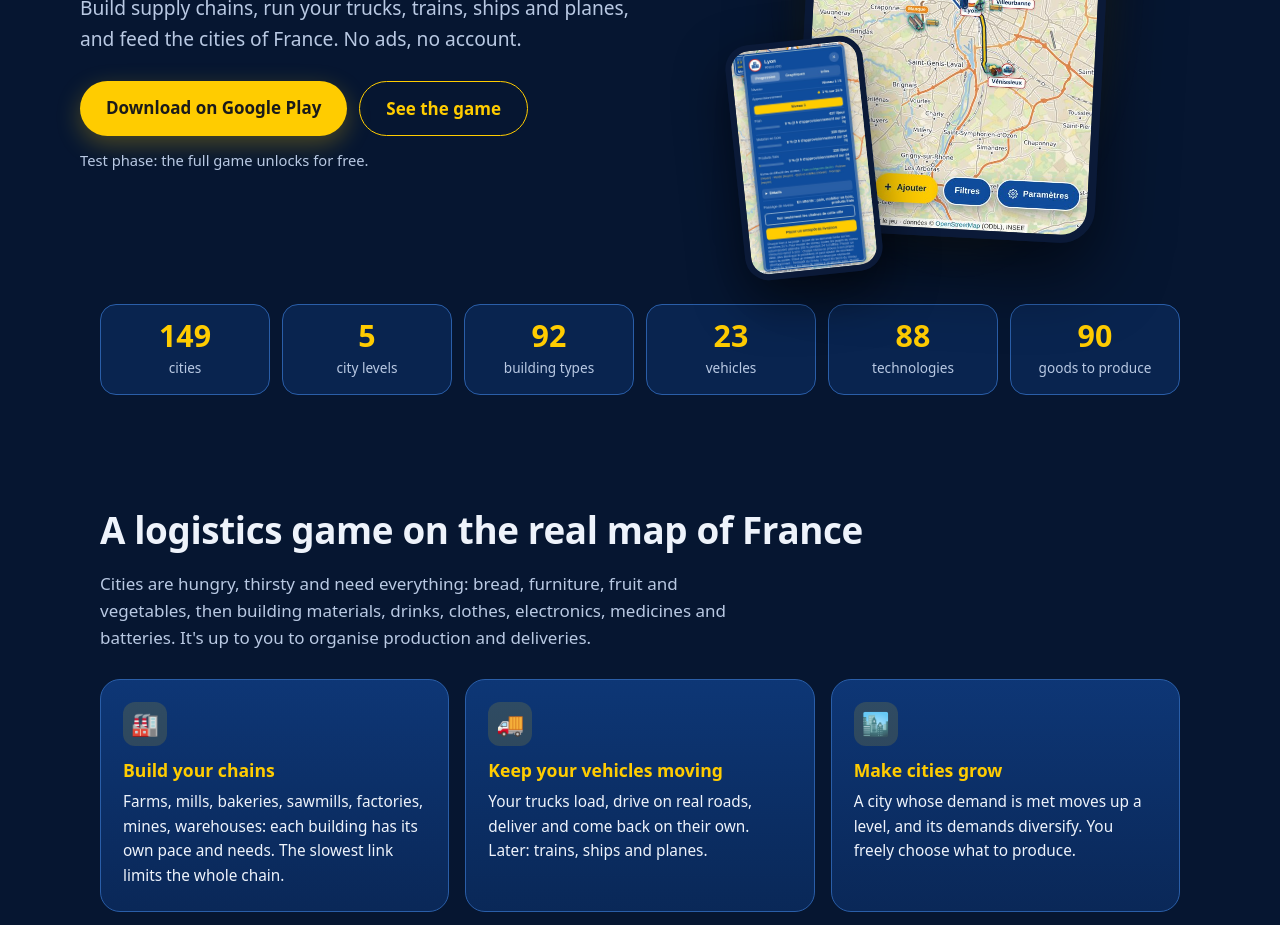
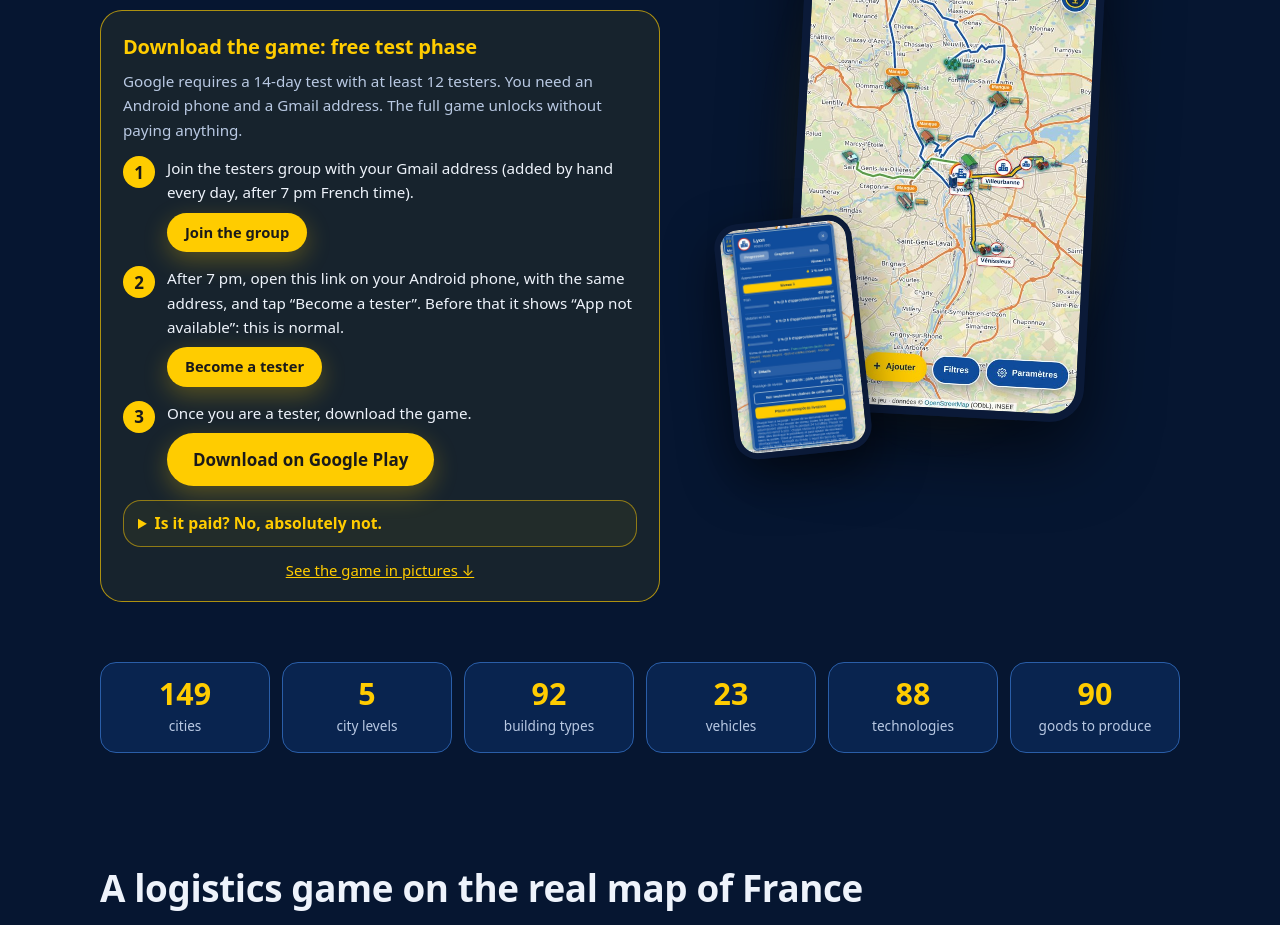
Before and after one commit to jerome1673/hexagon-logistics-tycoon, a plain HTML site: page index.html in a window 1280 px wide. Shown: the part 417-1342 px from the top of the page. Drawn offline with Linux system fonts and the light colour scheme.

Commit message:
Site : le bouton Google Play et la phase de test regroupés en haut de page
Co-Authored-By: Claude Sonnet 5.5 <noreply@anthropic.com>
Claude-Session: https://claude.ai/code/session_017N6t9zTNFG8JMXm47zLriF

```diff
--- a/index.html
+++ b/index.html
@@ -14,7 +14,7 @@ header img{width:36px;height:36px;border-radius:10px}header b{font-size:1.05rem}
 header nav{margin-left:auto;display:flex;gap:20px;align-items:center}header nav a{color:var(--doux);text-decoration:none;font-size:.95rem}
 .btn{display:inline-block;background:var(--or);color:#1a1a1a;font-weight:800;padding:13px 26px;border-radius:999px;text-decoration:none;box-shadow:0 8px 24px rgba(255,204,0,.28)}
 .btn.petit{padding:8px 18px;font-size:.92rem}.btn.vide{background:transparent;color:var(--or);border:1.5px solid var(--or);box-shadow:none}
-.hero{display:grid;grid-template-columns:1.1fr .9fr;gap:40px;align-items:center;padding:70px 0 50px}
+.hero{display:grid;grid-template-columns:1.1fr .9fr;gap:40px;align-items:center;padding:70px 20px 50px}
 .pastille{display:inline-block;border:1px solid var(--or);color:var(--or);padding:4px 14px;border-radius:999px;font-size:.85rem;letter-spacing:.04em;text-transform:uppercase}
 h1 b{font-weight:inherit}h1{font-size:clamp(2.4rem,6vw,4.2rem);line-height:1.04;margin:16px 0 14px;letter-spacing:-.02em}h1 .mot{color:var(--or)}
 .accroche{font-size:1.2rem;color:var(--doux);max-width:560px}.cta{display:flex;gap:12px;flex-wrap:wrap;margin:26px 0 10px}
@@ -44,13 +44,19 @@ section{padding:46px 0}
 .nouv p{margin:0;color:var(--texte)}
 .comm{display:flex;gap:12px;flex-wrap:wrap}
 footer{border-top:1px solid rgba(42,94,168,.5);padding:30px 0 44px;color:var(--doux);text-align:center;font-size:.93rem}
-@media(max-width:860px){.hero{grid-template-columns:1fr;padding-top:36px}.tel{order:-1}.bande{grid-template-columns:repeat(3,1fr)}.grille,.etapes{grid-template-columns:1fr}.nouv{grid-template-columns:1fr}header nav a:not(.btn){display:none}}
+@media(max-width:860px){.hero{grid-template-columns:1fr;padding-top:30px}.tel{order:2;width:min(240px,62vw);margin-top:18px}.bande{grid-template-columns:repeat(3,1fr)}.grille,.etapes{grid-template-columns:1fr}.nouv{grid-template-columns:1fr}header nav a:not(.btn){display:none}}
 
 #langue{border:1px solid var(--bord);background:transparent;color:var(--texte);border-radius:999px;padding:6px 14px;font:inherit;font-size:.88rem;cursor:pointer}#langue:hover{border-color:var(--or);color:var(--or)}
 .video{max-width:340px;margin:0 auto;aspect-ratio:9/16;border-radius:26px;overflow:hidden;border:6px solid #0b1a38;background:var(--fond2);box-shadow:0 20px 50px rgba(0,0,0,.55)}.video iframe{width:100%;height:100%;border:0;display:block}
 .lien-video{text-align:center;margin-top:12px;font-size:.93rem;color:var(--doux)}
 .versions{display:grid;grid-template-columns:repeat(2,1fr);gap:16px}.versions ul{margin:8px 0 0;padding-left:20px}.versions li{margin:4px 0;font-size:.97rem}
 .prix{color:var(--doux);font-size:.95rem;margin-top:16px}
+.tbloc{margin-top:26px;padding:20px 22px 18px;border:1px solid rgba(255,204,0,.65);border-radius:22px;background:rgba(255,204,0,.07);max-width:560px}
+.tbloc h2{font-size:1.25rem;color:var(--or);margin:0 0 6px}.tbloc .tintro{margin:0 0 14px;color:var(--doux);font-size:.95rem}
+.tp{display:grid;grid-template-columns:32px 1fr;gap:12px;margin:0 0 14px}.tp i{width:32px;height:32px;border-radius:50%;background:var(--or);color:#1a1a1a;font-style:normal;font-weight:900;display:grid;place-items:center}
+.tp p{margin:0 0 8px;color:var(--texte);font-size:.95rem}
+.tbloc .gratuit{margin-top:8px;padding:10px 14px}.tbloc .gratuit summary{cursor:pointer;color:var(--or);font-weight:700;font-size:.98rem}.tbloc .gratuit p{margin:10px 0 0}
+.tbloc .voir{margin:12px 0 0;text-align:center;font-size:.93rem}
 .gratuit{margin-top:22px;padding:18px 22px;border:1px solid rgba(255,204,0,.5);border-radius:18px;background:rgba(255,204,0,.05)}.gratuit h3{margin:0 0 8px;color:var(--or);font-size:1.05rem}.gratuit p{margin:0 0 10px;color:var(--doux);font-size:.96rem}.gratuit p:last-child{margin:0}
 .credits{color:var(--doux);font-size:.93rem}.credits h2{font-size:1.2rem}
 [lang="fr"] .en,[lang="en"] .fr{display:none !important}
@@ -63,8 +69,16 @@ footer{border-top:1px solid rgba(42,94,168,.5);padding:30px 0 44px;color:var(--d
  <div><span class="pastille"><span class="fr">Jeu de gestion · Android</span><span class="en">Management game · Android</span></span>
  <h1><span class="fr">Fais rouler <b class="mot">toute la France.</b></span><span class="en">Keep <b class="mot">all of France</b> moving.</span></h1>
  <p class="accroche"><span class="fr">Bâtis des chaînes logistiques, fais rouler tes camions, tes trains, tes bateaux et tes avions, et nourris les villes de France. Sans publicité, sans compte.</span><span class="en">Build supply chains, run your trucks, trains, ships and planes, and feed the cities of France. No ads, no account.</span></p>
- <div class="cta"><a class="btn" href="https://play.google.com/store/apps/details?id=fr.hexagonlogistics.tycoon"><span class="fr">Télécharger sur Google Play</span><span class="en">Download on Google Play</span></a><a class="btn vide" href="#captures"><span class="fr">Voir le jeu</span><span class="en">See the game</span></a></div>
- <span class="sous"><span class="fr">Phase de test : le jeu complet se débloque gratuitement.</span><span class="en">Test phase: the full game unlocks for free.</span></span></div>
+ <div class="tbloc" id="jouer"><h2><span class="fr">Téléchargez le jeu : phase de test gratuite</span><span class="en">Download the game: free test phase</span></h2>
+ <p class="tintro"><span class="fr">Google demande un test de 14 jours avec au moins 12 testeurs. Il vous faut un téléphone Android et une adresse Gmail. Le jeu complet se débloque sans rien payer.</span><span class="en">Google requires a 14-day test with at least 12 testers. You need an Android phone and a Gmail address. The full game unlocks without paying anything.</span></p>
+ <div class="tp"><i>1</i><div><p><span class="fr">Rejoignez le groupe de testeurs avec votre adresse Gmail (ajoutée à la main chaque jour, après 19 h, heure de France).</span><span class="en">Join the testers group with your Gmail address (added by hand every day, after 7 pm French time).</span></p><a class="btn petit" href="https://groups.google.com/g/hexagon-logistics-tycoon" rel="noopener"><span class="fr">Rejoindre le groupe</span><span class="en">Join the group</span></a></div></div>
+ <div class="tp"><i>2</i><div><p><span class="fr">Après 19 h, ouvrez ce lien sur votre téléphone Android, avec la même adresse, et appuyez sur « Devenir testeur ». Avant, il affiche « App not available » : c'est normal.</span><span class="en">After 7 pm, open this link on your Android phone, with the same address, and tap “Become a tester”. Before that it shows “App not available”: this is normal.</span></p><a class="btn petit" href="https://play.google.com/apps/testing/fr.hexagonlogistics.tycoon" rel="noopener"><span class="fr">Devenir testeur</span><span class="en">Become a tester</span></a></div></div>
+ <div class="tp"><i>3</i><div><p><span class="fr">Une fois testeur, téléchargez le jeu.</span><span class="en">Once you are a tester, download the game.</span></p><a class="btn" href="https://play.google.com/store/apps/details?id=fr.hexagonlogistics.tycoon" rel="noopener"><span class="fr">Télécharger sur Google Play</span><span class="en">Download on Google Play</span></a></div></div>
+ <details class="gratuit"><summary><span class="fr">Est-ce payant ? Non, absolument pas.</span><span class="en">Is it paid? No, absolutely not.</span></summary>
+ <p><span class="fr">Le jeu est configuré en mode test (« sandbox »). Vous pouvez débloquer le jeu entier sans rien payer.</span><span class="en">The game is set up in test (“sandbox”) mode. You can unlock the whole game without paying anything.</span></p>
+ <p><span class="fr"><strong>Que se passe-t-il si vous cliquez sur l'achat ?</strong> Google Play affiche un écran de paiement avec un montant (par exemple 5,99 €) et un mode de paiement de type « Carte test, toujours approuvée ».</span><span class="en"><strong>What happens if you tap the purchase button?</strong> Google Play shows a payment screen with an amount (for example €5.99) and a payment method like “Test card, always approves”.</span></p>
+ <p><span class="fr"><strong>Résultat :</strong> la transaction est totalement fictive. Aucun centime n'est débité de votre compte bancaire, et vous débloquez tout de suite le contenu complet du jeu (niveaux 2 à 5, technologies, trains, bateaux, etc.).</span><span class="en"><strong>Result:</strong> the transaction is entirely fictitious. Not a cent is taken from your bank account, and you unlock the full content of the game right away (levels 2 to 5, technologies, trains, ships, etc.).</span></p></details>
+ <p class="voir"><a href="#captures"><span class="fr">Voir le jeu en images ↓</span><span class="en">See the game in pictures ↓</span></a></p></div></div>
  <div class="tel"><img src="images/carte.jpg" alt="La carte de France"><img class="petit2" src="images/ville.jpg" alt="Une ville"></div>
 </div>
 <div class="w"><div class="bande"><div><b>149</b><span class="fr">villes</span><span class="en">cities</span></div><div><b>5</b><span class="fr">niveaux de ville</span><span class="en">city levels</span></div><div><b>92</b><span class="fr">types de bâtiments</span><span class="en">building types</span></div><div><b>23</b><span class="fr">véhicules</span><span class="en">vehicles</span></div><div><b>88</b><span class="fr">technologies</span><span class="en">technologies</span></div><div><b>90</b><span class="fr">biens à produire</span><span class="en">goods to produce</span></div></div></div>
@@ -81,15 +95,6 @@ footer{border-top:1px solid rgba(42,94,168,.5);padding:30px 0 44px;color:var(--d
 <div class="video"><iframe src="https://www.youtube-nocookie.com/embed/IGUIXHTf6eQ" title="Hexagon Logistics Tycoon" loading="lazy" allow="accelerometer; encrypted-media; gyroscope; picture-in-picture" referrerpolicy="strict-origin-when-cross-origin" allowfullscreen></iframe></div>
 <p class="lien-video"><a href="https://www.youtube.com/shorts/IGUIXHTf6eQ"><span class="fr">Voir sur YouTube</span><span class="en">Watch on YouTube</span></a></p></div></section>
 
-<section id="jouer"><div class="w"><h2><span class="fr">Nous cherchons des testeurs sur Android !</span><span class="en">We are looking for Android testers!</span></h2><p class="intro"><span class="fr">Le jeu est en phase de test sur Google Play. Pour valider la sortie, Google demande un test de 14 jours avec au moins 12 testeurs. Il vous faut un téléphone Android et une adresse Gmail : suivez les trois étapes ci-dessous, vous avez accès au test et au jeu complet gratuitement.</span><span class="en">The game is in its test phase on Google Play. To approve the release, Google requires a 14-day test with at least 12 testers. You need an Android phone and a Gmail address: follow the three steps below: you get access to the test and the full game for free.</span></p>
-<div class="etapes">
-<div class="etape"><h3><span class="fr">Rejoignez le groupe de testeurs</span><span class="en">Join the testers group</span></h3><p><span class="fr">Avec votre adresse Gmail. Elle est ajoutée à la main à la liste des testeurs, une fois par jour, après 19 h (heure de France).</span><span class="en">With your Gmail address. It is added by hand to the testers list, once a day, after 7 pm (French time).</span></p><a class="btn petit" href="https://groups.google.com/g/hexagon-logistics-tycoon" rel="noopener"><span class="fr">1. Rejoindre le groupe</span><span class="en">1. Join the group</span></a></div>
-<div class="etape"><h3><span class="fr">Devenez testeur</span><span class="en">Become a tester</span></h3><p><span class="fr">Après 19 h (heure de France), ouvrez ce lien sur votre téléphone Android, avec la même adresse, et appuyez sur « Devenir testeur ». Avant, il affiche « App not available » : c'est normal.</span><span class="en">After 7 pm (French time), open this link on your Android phone, with the same address, and tap “Become a tester”. Before that, it shows “App not available”: this is normal.</span></p><a class="btn petit" href="https://play.google.com/apps/testing/fr.hexagonlogistics.tycoon" rel="noopener"><span class="fr">2. Devenir testeur</span><span class="en">2. Become a tester</span></a></div>
-<div class="etape"><h3><span class="fr">Téléchargez le jeu</span><span class="en">Download the game</span></h3><p><span class="fr">Une fois testeur, installez le jeu depuis Google Play (phase de test).</span><span class="en">Once you are a tester, install the game from Google Play (test phase).</span></p><a class="btn petit" href="https://play.google.com/store/apps/details?id=fr.hexagonlogistics.tycoon" rel="noopener"><span class="fr">3. Télécharger</span><span class="en">3. Download</span></a></div></div>
-<div class="gratuit"><h3><span class="fr">Est-ce payant ? Non, absolument pas.</span><span class="en">Is it paid? No, absolutely not.</span></h3>
-<p><span class="fr">Le jeu est configuré en mode test (« sandbox »). Vous pouvez débloquer le jeu entier sans rien payer.</span><span class="en">The game is set up in test (“sandbox”) mode. You can unlock the whole game without paying anything.</span></p>
-<p><span class="fr"><strong>Que se passe-t-il si vous cliquez sur l'achat ?</strong> Google Play affiche un écran de paiement avec un montant (par exemple 5,99 €) et un mode de paiement de type « Carte test, toujours approuvée ».</span><span class="en"><strong>What happens if you tap the purchase button?</strong> Google Play shows a payment screen with an amount (for example €5.99) and a payment method like “Test card, always approves”.</span></p>
-<p><span class="fr"><strong>Résultat :</strong> la transaction est totalement fictive. Aucun centime n'est débité de votre compte bancaire, et vous débloquez tout de suite le contenu complet du jeu (niveaux 2 à 5, technologies, trains, bateaux, etc.).</span><span class="en"><strong>Result:</strong> the transaction is entirely fictitious. Not a cent is taken from your bank account, and you unlock the full content of the game right away (levels 2 to 5, technologies, trains, ships, etc.).</span></p></div></div></section>
 
 <section id="versions"><div class="w"><h2><span class="fr">Version gratuite et version complète</span><span class="en">Free version and full version</span></h2><p class="intro"><span class="fr">La version complète s'achète en une seule fois, sans abonnement.</span><span class="en">The full version is a one-time purchase, with no subscription.</span></p>
 <div class="versions"><div class="carte"><h3><span class="fr">Gratuite</span><span class="en">Free</span></h3>
```
